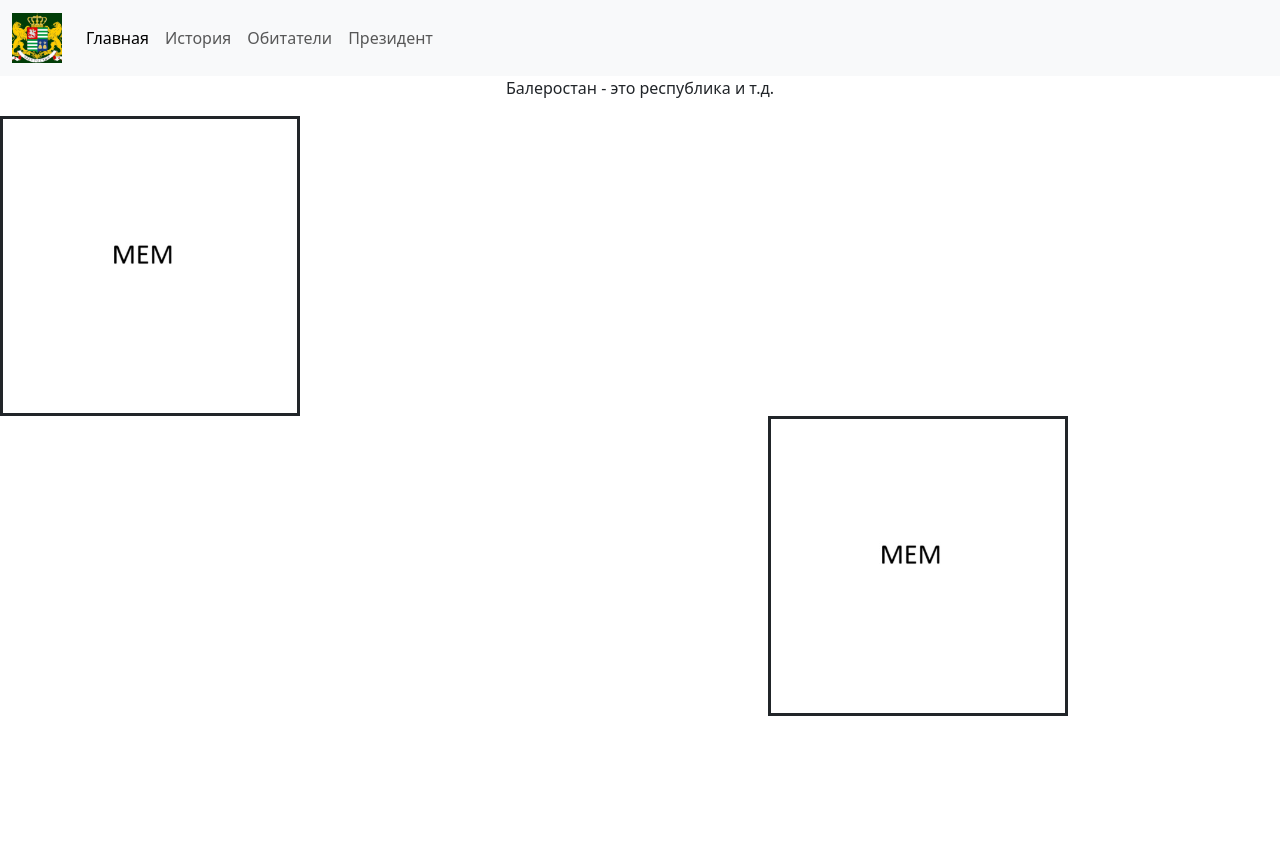
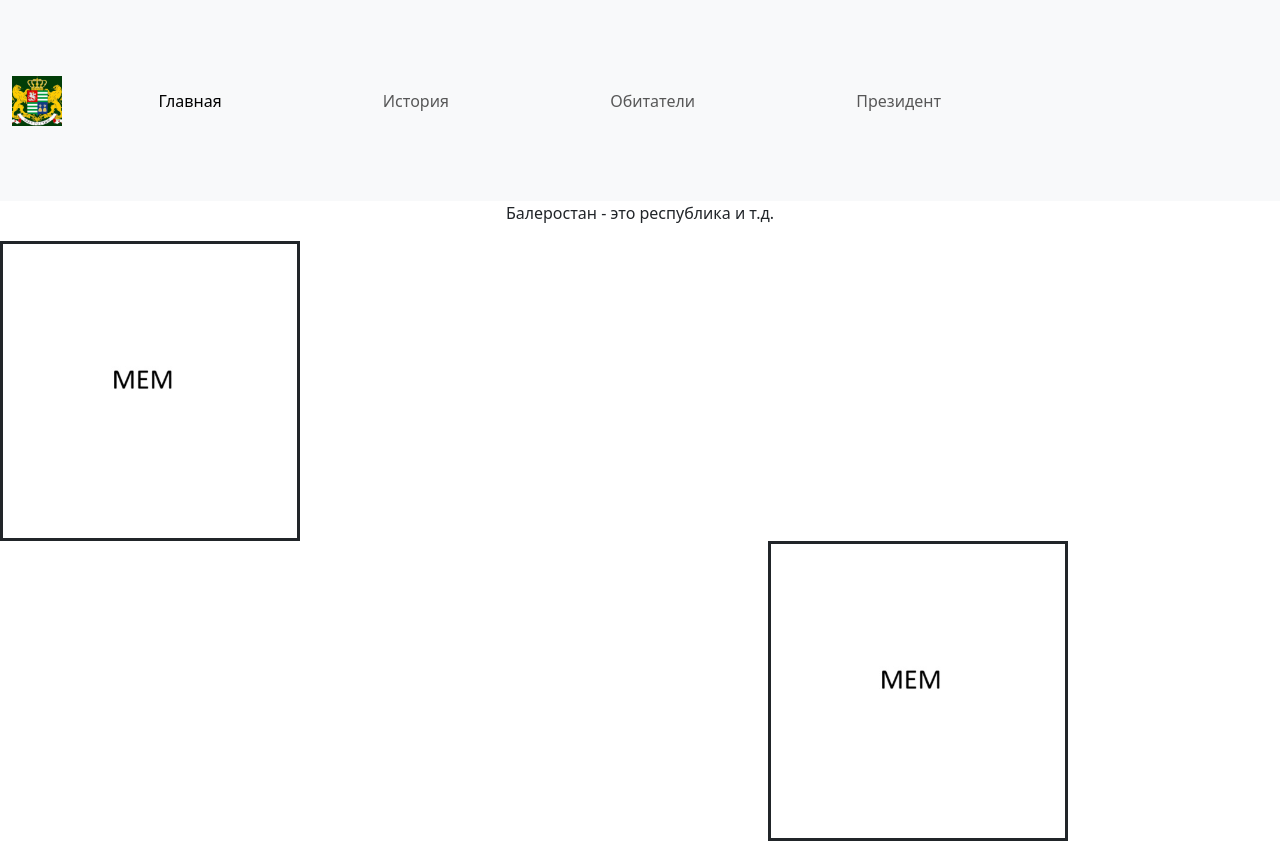
Before and after one commit to sssylon/balerostan, a plain HTML site: page index.html in a window 1280 px wide. Before the commit the page ends 800 px from the top, so only its background shows below. Drawn offline with nearby package versions, Linux system fonts and the light colour scheme.

Commit message:
margin between nav-items

```diff
--- a/style.css
+++ b/style.css
@@ -14,3 +14,6 @@
     width: 300px;
     border-style: solid;
 }
+.nav-item{
+    margin: 20%;
+}
```
